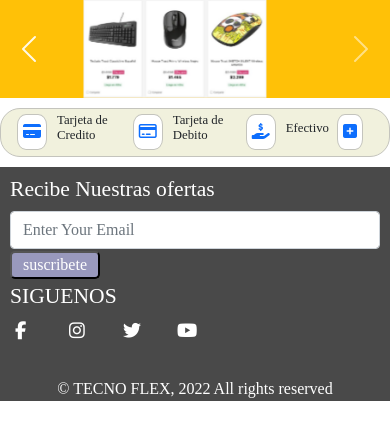
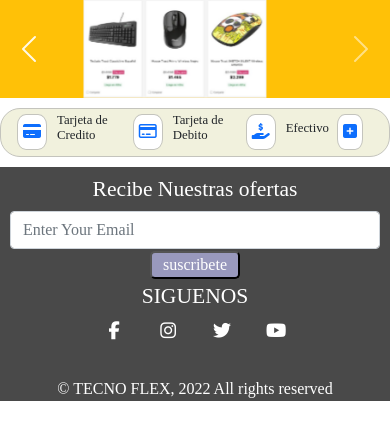
Before and after one commit to drox132/Proyecto-final-front, a plain HTML site: page index.html in a window 390 px wide. Drawn offline with nearby package versions, Linux system fonts and the light colour scheme.

Commit message:
agg css responsive para el footer

```diff
--- a/css/style.css
+++ b/css/style.css
@@ -126,14 +126,7 @@ ol li {
     }
 }
 @media (max-width: 780px) {
-    .elementos {
-        flex-direction: column;
-        text-align: left;
-    }
-}
-@media (max-width: 780px) {
     .col-1 {
-        flex-direction: column;
         display: none;
     }
 }
```
